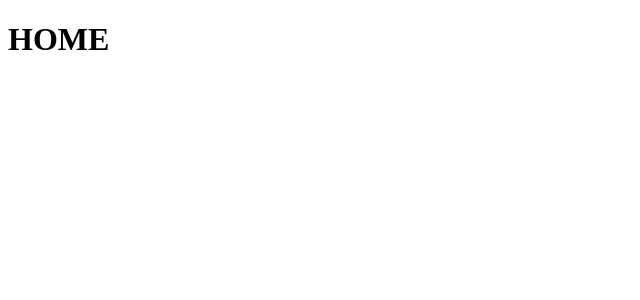
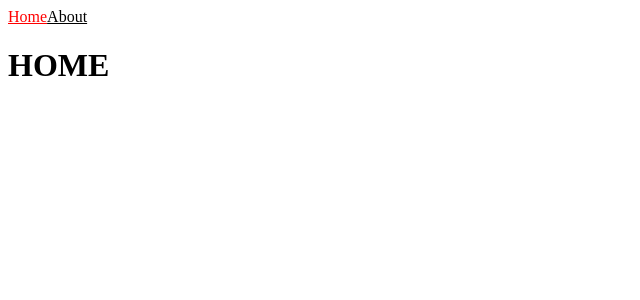
Before and after one commit to ICE0208/nextjs-intro, a Next.js app: page / in a window 1280 px wide. Shown: the top 300 px of the page, without its empty margins (0-640 px from the left). Built offline with nearby package versions, Linux system fonts and the light colour scheme.

Commit message:
(#1.3) Routing

```diff
--- a/next.config.js
+++ b/next.config.js
@@ -1,6 +1,6 @@
 /** @type {import('next').NextConfig} */
 const nextConfig = {
-  reactStrictMode: true,
-}
+  // reactStrictMode: true,
+};
 
-module.exports = nextConfig
+module.exports = nextConfig;
--- /dev/null
+++ b/src/components/NavBar.js
@@ -0,0 +1,23 @@
+import Link from "next/link";
+import { useRouter } from "next/router";
+
+export default function NavBar() {
+  const router = useRouter();
+  console.log(router);
+  return (
+    <nav>
+      <Link
+        style={{ color: router.pathname === "/" ? "red" : "black" }}
+        href="/"
+      >
+        Home
+      </Link>
+      <Link
+        style={{ color: router.pathname === "/about" ? "red" : "black" }}
+        href="/about"
+      >
+        About
+      </Link>
+    </nav>
+  );
+}
--- a/src/pages/about.js
+++ b/src/pages/about.js
@@ -1,6 +1,9 @@
+import NavBar from "../components/NavBar";
+
 export default function About() {
   return (
     <div>
+      <NavBar />
       <h1>About</h1>
     </div>
   );
--- a/src/pages/index.js
+++ b/src/pages/index.js
@@ -1,6 +1,9 @@
+import NavBar from "../components/NavBar";
+
 export default function Home() {
   return (
     <div>
+      <NavBar />
       <h1>HOME</h1>
     </div>
   );
```
